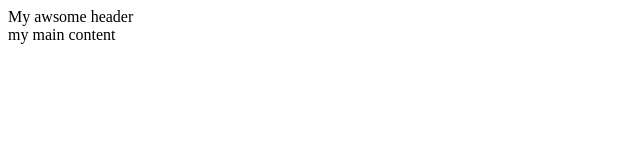
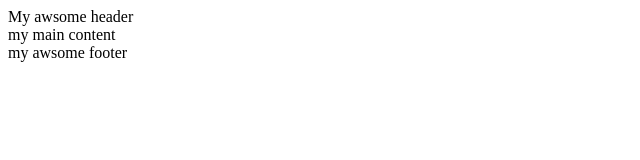
Before and after one commit to Andreasimic/Andreasimic.github.io, a plain HTML site: page index.html in a window 1280 px wide. Shown: the whole page, without its empty margins (0-640 px from the left). Drawn offline with Linux system fonts and the light colour scheme.

Commit message:
footer with styling done

```diff
--- /dev/null
+++ b/css/style.css
@@ -0,0 +1,3 @@
+footer{
+    background-color: aquamarine;
+}
--- a/index.html
+++ b/index.html
@@ -9,5 +9,7 @@
     <header>My awsome header</header>
     <main>my main content</main>
 
+    <footer>my awsome footer</footer>
+
 </body>
 </html>
```
